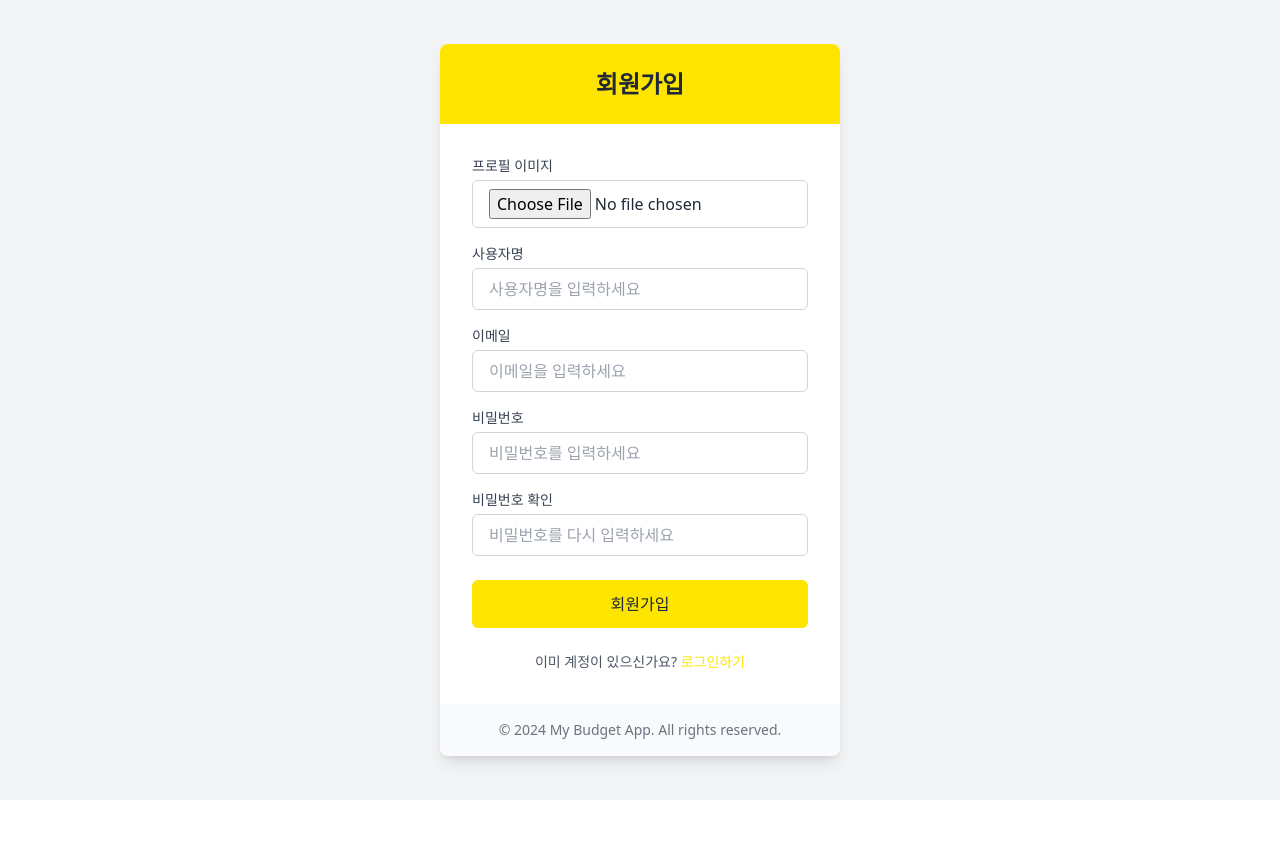
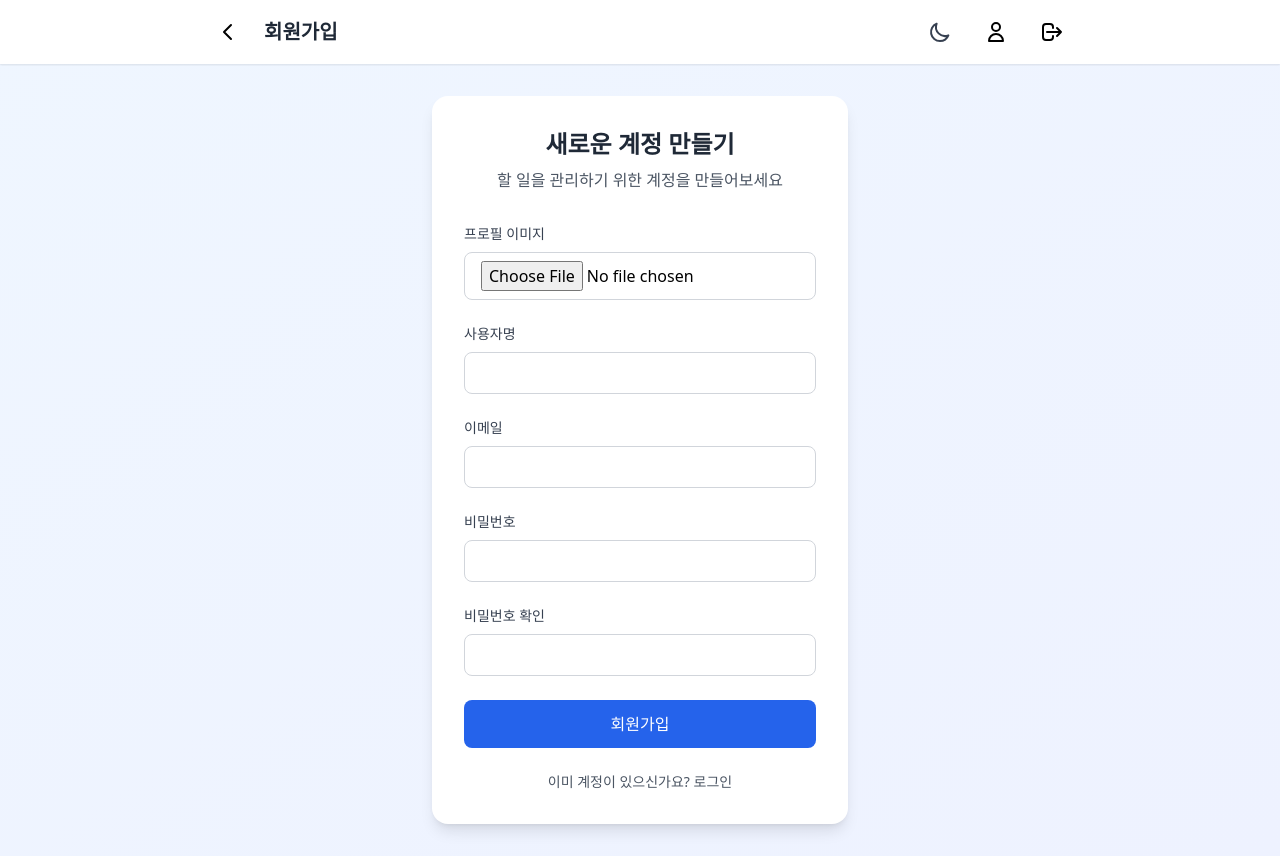
Before and after one commit to kimdonghyun-ui/my-todos-app, a Next.js app: page /register in a window 1280 px wide. Before the commit the page ends 800 px from the top, so only its background shows below. Built offline with nearby package versions, Linux system fonts and the light colour scheme; no server answers.

Commit message:
전체적으로 ui 수정 및 헤더 추가

```diff
--- /dev/null
+++ b/next.config.js
@@ -0,0 +1,6 @@
+/** @type {import('next').NextConfig} */
+const nextConfig = {
+  reactStrictMode: false,
+}
+
+module.exports = nextConfig
--- a/src/app/users/page.tsx
+++ /dev/null
@@ -1,41 +0,0 @@
-'use client';
-
-import { fetchApi } from "@/lib/fetchApi";
-import { useEffect, useMemo } from "react";
-import { useRouter } from 'next/navigation';
-
-export default function MePage() {
-	const router = useRouter();
-
-	const apiOptions: RequestInit = useMemo(
-		() => ({
-			method: "GET",
-			cache: "no-store",
-		}),
-		[],
-	);
-
-	useEffect(() => {
-		// ✅ useEffect 내부에서 async 함수를 따로 선언해서 실행
-		const fetchData = async () => {
-			const response = await fetchApi(
-				"/users",
-				apiOptions,
-				true,
-			);
-			console.log("response", response);
-		};
-
-		fetchData(); // ✅ 선언한 함수 실행
-	}, [apiOptions]);
-
-	return (
-		<div className="p-4">
-		  <h1 className="text-2xl font-bold mb-4">me 페이지</h1>
-
-		  <button onClick={() => {
-			router.push('/');
-		  }}>프로필</button>
-		</div>
-	  );
-}
--- a/src/components/LoginForm.tsx
+++ b/src/components/LoginForm.tsx
@@ -8,7 +8,7 @@ export default function LoginForm() {
   const [identifier, setIdentifier] = useState('hello@naver.com');
   const [password, setPassword] = useState('hello123');
   const { accessToken } = useAuthStore();
-  const isLoading = !!accessToken
+  const isLoading = !!accessToken;
   const { handleLogin } = useAuth();
 
   const handleSubmit = async (e: React.FormEvent) => {
@@ -17,59 +17,58 @@ export default function LoginForm() {
   };
 
   return (
-    <div className="min-h-screen flex items-center justify-center bg-gray-100">
-      <div className="w-[400px] bg-white rounded-lg shadow-lg overflow-hidden">
-        {/* 헤더 */}
-        <div className="bg-[#FEE500] p-6 flex items-center justify-center">
-          <div className="text-2xl font-bold text-gray-800">Login</div>
+    <div className="min-h-screen bg-gradient-to-br from-blue-50 to-indigo-50 dark:from-gray-900 dark:to-gray-800 transition-colors duration-200">
+      <div className="max-w-md mx-auto px-4 pt-24 pb-8">
+        <div className="bg-white dark:bg-gray-800 rounded-2xl shadow-lg p-8">
+          <div className="mb-8 text-center">
+            <h2 className="text-2xl font-bold text-gray-800 dark:text-white mb-2">환영합니다</h2>
+            <p className="text-gray-600 dark:text-gray-400">할 일을 관리하기 위해 로그인해주세요</p>
           </div>
 
-        {/* 로그인 폼 */}
-        <div className="p-8">
           <form onSubmit={handleSubmit} className="space-y-6">
-            <div className="space-y-4">
             <div>
-                <label htmlFor="identifier" className="block text-sm font-medium text-gray-700 mb-1">
-                  이메일 또는 사용자명
+              <label htmlFor="identifier" className="block text-sm font-medium text-gray-700 dark:text-gray-300 mb-2">
+                이메일
               </label>
               <input
+                type="email"
                 id="identifier"
-                  name="identifier"
-                  type="text"
-                  required
-                  className="w-full px-4 py-2 border border-gray-300 rounded-md focus:outline-none focus:ring-2 focus:ring-[#FEE500] focus:border-transparent text-gray-800"
-                  placeholder="이메일 또는 사용자명을 입력하세요"
                 value={identifier}
                 onChange={(e) => setIdentifier(e.target.value)}
+                className="w-full px-4 py-2 rounded-lg border border-gray-300 dark:border-gray-600
+                         focus:ring-2 focus:ring-blue-500 focus:border-transparent
+                         dark:bg-gray-700 dark:text-white"
+                required
               />
             </div>
+
             <div>
-                <label htmlFor="password" className="block text-sm font-medium text-gray-700 mb-1">
+              <label htmlFor="password" className="block text-sm font-medium text-gray-700 dark:text-gray-300 mb-2">
                 비밀번호
               </label>
               <input
+                type="password"
                 id="password"
-                  name="password"
-                  type="password"
-                  required
-                  className="w-full px-4 py-2 border border-gray-300 rounded-md focus:outline-none focus:ring-2 focus:ring-[#FEE500] focus:border-transparent text-gray-800"
-                  placeholder="비밀번호를 입력하세요"
                 value={password}
                 onChange={(e) => setPassword(e.target.value)}
+                className="w-full px-4 py-2 rounded-lg border border-gray-300 dark:border-gray-600
+                         focus:ring-2 focus:ring-blue-500 focus:border-transparent
+                         dark:bg-gray-700 dark:text-white"
+                required
               />
             </div>
-            </div>
-
-
 
             <button
               type="submit"
               disabled={isLoading}
-              className="w-full py-3 px-4 bg-[#FEE500] text-gray-800 font-medium rounded-md hover:bg-[#FDD800] focus:outline-none focus:ring-2 focus:ring-offset-2 focus:ring-[#FEE500] disabled:opacity-50 disabled:cursor-not-allowed transition-colors duration-200"
+              className="w-full py-3 px-4 bg-blue-600 text-white font-medium rounded-lg
+                       hover:bg-blue-700 focus:outline-none focus:ring-2 focus:ring-offset-2
+                       focus:ring-blue-500 disabled:opacity-50 disabled:cursor-not-allowed
+                       transition-colors duration-200"
             >
               {isLoading ? (
                 <div className="flex items-center justify-center">
-                  <div className="w-5 h-5 border-2 border-gray-800 border-t-transparent rounded-full animate-spin mr-2"></div>
+                  <div className="w-5 h-5 border-2 border-white border-t-transparent rounded-full animate-spin mr-2"></div>
                   로그인 중...
                 </div>
               ) : (
@@ -77,21 +76,12 @@ export default function LoginForm() {
               )}
             </button>
 
-            <div className="text-center text-sm text-gray-600">
-              <a href="/register" className="hover:text-[#FEE500] transition-colors duration-200">
+            <div className="text-center text-sm text-gray-600 dark:text-gray-400">
+              <a href="/register" className="hover:text-blue-600 dark:hover:text-blue-400 transition-colors duration-200">
                 회원가입
               </a>
-              {/* <span className="mx-2">|</span>
-              <a href="/forgot-password" className="hover:text-[#FEE500] transition-colors duration-200">
-                비밀번호 찾기
-              </a> */}
             </div>
           </form>
-        </div>
-
-        {/* 푸터 */}
-        <div className="bg-gray-50 p-4 text-center text-sm text-gray-500">
-          © 2024 My Budget App. All rights reserved.
         </div>
       </div>
     </div>
--- a/src/components/RegisterForm.tsx
+++ b/src/components/RegisterForm.tsx
@@ -5,13 +5,16 @@ import { useRouter } from 'next/navigation';
 // import { useAuthStore } from '@/store/authStore';
 import { useAuth } from '@/hooks/useAuth';
 import { handleFileUpload } from "@/utils/fileUpload";
+import Header from '@/components/layout/Header';
 
 export default function RegisterForm() {
   const [profileImage, setProfileImage] = useState<string>("");
-  const [username, setUsername] = useState('');
-  const [email, setEmail] = useState('');
-  const [password, setPassword] = useState('');
-  const [confirmPassword, setConfirmPassword] = useState('');
+  const [formData, setFormData] = useState({
+    username: '',
+    email: '',
+    password: '',
+    passwordConfirm: '',
+  });
   const [error, setError] = useState<string | null>(null);
   const [isLoading, setIsLoading] = useState(false);
   const router = useRouter();
@@ -21,14 +24,19 @@ export default function RegisterForm() {
     e.preventDefault();
     setError(null);
 
-    if (password !== confirmPassword) {
+    if (formData.password !== formData.passwordConfirm) {
       setError('비밀번호가 일치하지 않습니다.');
       return;
     }
 
     try {
       setIsLoading(true);
-      await handleRegister({ username, email, password, profileImage });
+      await handleRegister({
+        username: formData.username,
+        email: formData.email,
+        password: formData.password,
+        profileImage,
+      });
       router.push('/login');
     } catch (err) {
       setError(err instanceof Error ? err.message : '회원가입에 실패했습니다.');
@@ -36,7 +44,6 @@ export default function RegisterForm() {
       setIsLoading(false);
     }
   };
-
 
 	// ✅ 파일 선택 핸들러
 	const handleFileChange = async (
@@ -54,23 +61,19 @@ export default function RegisterForm() {
 		}
 	};
 
-
-
   return (
-    <div className="min-h-screen flex items-center justify-center bg-gray-100">
-      <div className="w-[400px] bg-white rounded-lg shadow-lg overflow-hidden">
-        {/* 헤더 */}
-        <div className="bg-[#FEE500] p-6 flex items-center justify-center">
-          <div className="text-2xl font-bold text-gray-800">회원가입</div>
+    <div className="min-h-screen bg-gradient-to-br from-blue-50 to-indigo-50 dark:from-gray-900 dark:to-gray-800 transition-colors duration-200">
+      <Header title="회원가입" showBackButton />
+      <div className="max-w-md mx-auto px-4 pt-24 pb-8">
+        <div className="bg-white dark:bg-gray-800 rounded-2xl shadow-lg p-8">
+          <div className="mb-8 text-center">
+            <h2 className="text-2xl font-bold text-gray-800 dark:text-white mb-2">새로운 계정 만들기</h2>
+            <p className="text-gray-600 dark:text-gray-400">할 일을 관리하기 위한 계정을 만들어보세요</p>
           </div>
 
-        {/* 회원가입 폼 */}
-        <div className="p-8">
           <form onSubmit={handleSubmit} className="space-y-6">
-            <div className="space-y-4">
-
             <div>
-                <label htmlFor="profileImage" className="block text-sm font-medium text-gray-700 mb-1">
+              <label htmlFor="profileImage" className="block text-sm font-medium text-gray-700 dark:text-gray-300 mb-2">
                 프로필 이미지
               </label>
               <input
@@ -80,77 +83,78 @@ export default function RegisterForm() {
                 accept="image/*"
                 onChange={handleFileChange}
                 required
-                  className="w-full px-4 py-2 border border-gray-300 rounded-md focus:outline-none focus:ring-2 focus:ring-[#FEE500] focus:border-transparent text-gray-800"
+                className="w-full px-4 py-2 rounded-lg border border-gray-300 dark:border-gray-600
+                         focus:ring-2 focus:ring-blue-500 focus:border-transparent
+                         dark:bg-gray-700 dark:text-white"
               />
             </div>
 
-
-
-
             <div>
-                <label htmlFor="username" className="block text-sm font-medium text-gray-700 mb-1">
+              <label htmlFor="username" className="block text-sm font-medium text-gray-700 dark:text-gray-300 mb-2">
                 사용자명
               </label>
               <input
+                type="text"
                 id="username"
-                  name="username"
-                  type="text"
+                value={formData.username}
+                onChange={(e) => setFormData({ ...formData, username: e.target.value })}
+                className="w-full px-4 py-2 rounded-lg border border-gray-300 dark:border-gray-600
+                         focus:ring-2 focus:ring-blue-500 focus:border-transparent
+                         dark:bg-gray-700 dark:text-white"
                 required
-                  className="w-full px-4 py-2 border border-gray-300 rounded-md focus:outline-none focus:ring-2 focus:ring-[#FEE500] focus:border-transparent text-gray-800"
-                  placeholder="사용자명을 입력하세요"
-                  value={username}
-                  onChange={(e) => setUsername(e.target.value)}
               />
             </div>
+
             <div>
-                <label htmlFor="email" className="block text-sm font-medium text-gray-700 mb-1">
+              <label htmlFor="email" className="block text-sm font-medium text-gray-700 dark:text-gray-300 mb-2">
                 이메일
               </label>
               <input
+                type="email"
                 id="email"
-                  name="email"
-                  type="email"
+                value={formData.email}
+                onChange={(e) => setFormData({ ...formData, email: e.target.value })}
+                className="w-full px-4 py-2 rounded-lg border border-gray-300 dark:border-gray-600
+                         focus:ring-2 focus:ring-blue-500 focus:border-transparent
+                         dark:bg-gray-700 dark:text-white"
                 required
-                  className="w-full px-4 py-2 border border-gray-300 rounded-md focus:outline-none focus:ring-2 focus:ring-[#FEE500] focus:border-transparent text-gray-800"
-                  placeholder="이메일을 입력하세요"
-                  value={email}
-                  onChange={(e) => setEmail(e.target.value)}
               />
             </div>
+
             <div>
-                <label htmlFor="password" className="block text-sm font-medium text-gray-700 mb-1">
+              <label htmlFor="password" className="block text-sm font-medium text-gray-700 dark:text-gray-300 mb-2">
                 비밀번호
               </label>
               <input
+                type="password"
                 id="password"
-                  name="password"
-                  type="password"
+                value={formData.password}
+                onChange={(e) => setFormData({ ...formData, password: e.target.value })}
+                className="w-full px-4 py-2 rounded-lg border border-gray-300 dark:border-gray-600
+                         focus:ring-2 focus:ring-blue-500 focus:border-transparent
+                         dark:bg-gray-700 dark:text-white"
                 required
-                  className="w-full px-4 py-2 border border-gray-300 rounded-md focus:outline-none focus:ring-2 focus:ring-[#FEE500] focus:border-transparent text-gray-800"
-                  placeholder="비밀번호를 입력하세요"
-                  value={password}
-                  onChange={(e) => setPassword(e.target.value)}
               />
             </div>
+
             <div>
-                <label htmlFor="confirmPassword" className="block text-sm font-medium text-gray-700 mb-1">
+              <label htmlFor="passwordConfirm" className="block text-sm font-medium text-gray-700 dark:text-gray-300 mb-2">
                 비밀번호 확인
               </label>
               <input
-                  id="confirmPassword"
-                  name="confirmPassword"
                 type="password"
+                id="passwordConfirm"
+                value={formData.passwordConfirm}
+                onChange={(e) => setFormData({ ...formData, passwordConfirm: e.target.value })}
+                className="w-full px-4 py-2 rounded-lg border border-gray-300 dark:border-gray-600
+                         focus:ring-2 focus:ring-blue-500 focus:border-transparent
+                         dark:bg-gray-700 dark:text-white"
                 required
-                  className="w-full px-4 py-2 border border-gray-300 rounded-md focus:outline-none focus:ring-2 focus:ring-[#FEE500] focus:border-transparent text-gray-800"
-                  placeholder="비밀번호를 다시 입력하세요"
-                  value={confirmPassword}
-                  onChange={(e) => setConfirmPassword(e.target.value)}
               />
-              </div>
             </div>
 
             {error && (
-              <div className="text-red-500 text-sm text-center bg-red-50 p-2 rounded-md">
+              <div className="text-red-500 text-sm text-center bg-red-50 dark:bg-red-900/20 p-3 rounded-lg">
                 {error}
               </div>
             )}
@@ -158,7 +162,9 @@ export default function RegisterForm() {
             <button
               type="submit"
               disabled={isLoading}
-              className="w-full py-3 px-4 bg-[#FEE500] text-gray-800 font-medium rounded-md hover:bg-[#FDD800] focus:outline-none focus:ring-2 focus:ring-offset-2 focus:ring-[#FEE500] disabled:opacity-50 disabled:cursor-not-allowed transition-colors duration-200"
+              className="w-full py-3 px-4 bg-blue-600 text-white font-medium rounded-lg
+                       hover:bg-blue-700 focus:outline-none focus:ring-2 focus:ring-offset-2
+                       focus:ring-blue-500 transition-colors duration-200"
             >
               {isLoading ? (
                 <div className="flex items-center justify-center">
@@ -170,18 +176,13 @@ export default function RegisterForm() {
               )}
             </button>
 
-            <div className="text-center text-sm text-gray-600">
+            <div className="text-center text-sm text-gray-600 dark:text-gray-400">
               이미 계정이 있으신가요?{' '}
-              <a href="/login" className="text-[#FEE500] hover:text-[#FDD800] transition-colors duration-200">
-                로그인하기
+              <a href="/login" className="hover:text-blue-600 dark:hover:text-blue-400 transition-colors duration-200">
+                로그인
               </a>
             </div>
           </form>
-        </div>
-
-        {/* 푸터 */}
-        <div className="bg-gray-50 p-4 text-center text-sm text-gray-500">
-          © 2024 My Budget App. All rights reserved.
         </div>
       </div>
     </div>
--- a/src/components/layout/ClientLayout.tsx
+++ b/src/components/layout/ClientLayout.tsx
@@ -7,6 +7,8 @@ import { protectedRoutes } from "@/lib/constants/auth";
 import { isProtectedRoute } from "@/utils/utils";
 import { useAuthStatus } from '@/hooks/useAuthStatus';
 import { performLogout } from "@/lib/auth";
+import { useThemeStore } from "@/store/themeStore";
+import Header from "./Header";
 
 export default function ClientLayout({
   children,
@@ -17,9 +19,20 @@ export default function ClientLayout({
     const router = useRouter();
     const pathname = usePathname();
     const user = useAuthStore((state) => state.user);
+    const isDarkMode = useThemeStore((state) => state.isDarkMode);
+
+  const { isInitialized } = useAuthStatus();
+
+  useEffect(() => {
+    if (isDarkMode) {
+      document.documentElement.classList.add('dark');
+    } else {
+      document.documentElement.classList.remove('dark');
+    }
+  }, [isDarkMode]);
 
 
-  const { isInitialized } = useAuthStatus();
+
   useEffect(() => {
     if (!isInitialized) return; // ✅ 초기화 안됐으면 무시
 
@@ -44,8 +57,11 @@ export default function ClientLayout({
     );
   }
 
+  // 로그인 페이지에서는 헤더를 표시하지 않음
+  const showHeader = pathname !== '/login';
 
   return <>
+  {showHeader && <Header showBackButton />}
   {/* <span className="text-sm">안녕하세요, {user?.username ?? "게스트"}님</span> */}
   {children}
   </>;
--- /dev/null
+++ b/src/components/layout/Header.tsx
@@ -0,0 +1,65 @@
+'use client';
+
+import { useRouter } from 'next/navigation';
+import { performLogout } from '@/lib/auth';
+import { useAuthStore } from '@/store/authStore';
+import { useThemeStore } from '@/store/themeStore';
+import DarkModeToggle from '../DarkModeToggle';
+
+interface HeaderProps {
+  showBackButton?: boolean;
+  title?: string;
+}
+
+export default function Header({ showBackButton = false, title = 'My Todo List' }: HeaderProps) {
+  const router = useRouter();
+  const user = useAuthStore((state) => state.user);
+  const { isDarkMode, toggleDarkMode } = useThemeStore();
+
+  const handleLogout = async () => {
+    await performLogout();
+    router.push('/login');
+  };
+
+  return (
+    <header className="fixed top-0 left-0 right-0 bg-white dark:bg-gray-800 shadow-sm z-50">
+      <div className="max-w-4xl mx-auto px-4 h-16 flex items-center justify-between">
+        <div className="flex items-center gap-4">
+          {showBackButton && (
+            <button
+              onClick={() => router.back()}
+              className="p-2 hover:bg-gray-100 dark:hover:bg-gray-700 rounded-full transition-colors"
+            >
+              <svg className="w-6 h-6" fill="none" viewBox="0 0 24 24" stroke="currentColor">
+                <path strokeLinecap="round" strokeLinejoin="round" strokeWidth={2} d="M15 19l-7-7 7-7" />
+              </svg>
+            </button>
+          )}
+          <h1 className="text-xl font-semibold text-gray-800 dark:text-white">{title}</h1>
+        </div>
+
+        <div className="flex items-center gap-4">
+          <DarkModeToggle />
+          <button
+            onClick={() => router.push('/profile')}
+            className="p-2 hover:bg-gray-100 dark:hover:bg-gray-700 rounded-full transition-colors"
+            title="프로필"
+          >
+            <svg className="w-6 h-6" fill="none" viewBox="0 0 24 24" stroke="currentColor">
+              <path strokeLinecap="round" strokeLinejoin="round" strokeWidth={2} d="M16 7a4 4 0 11-8 0 4 4 0 018 0zM12 14a7 7 0 00-7 7h14a7 7 0 00-7-7z" />
+            </svg>
+          </button>
+          <button
+            onClick={handleLogout}
+            className="p-2 hover:bg-gray-100 dark:hover:bg-gray-700 rounded-full transition-colors"
+            title="로그아웃"
+          >
+            <svg className="w-6 h-6" fill="none" viewBox="0 0 24 24" stroke="currentColor">
+              <path strokeLinecap="round" strokeLinejoin="round" strokeWidth={2} d="M17 16l4-4m0 0l-4-4m4 4H7m6 4v1a3 3 0 01-3 3H6a3 3 0 01-3-3V7a3 3 0 013-3h4a3 3 0 013 3v1" />
+            </svg>
+          </button>
+        </div>
+      </div>
+    </header>
+  );
+}
--- a/src/hooks/useAuth.ts
+++ b/src/hooks/useAuth.ts
@@ -45,7 +45,7 @@ export function useAuth(): UseAuthReturn {
             console.warn("accessToken 쿠키 설정 실패");
         }
         alert("로그인 성공");
-        router.push("/");
+        router.replace("/");
 
     } catch (error) {
       console.error("Login failed:", error);
--- a/src/utils/fileUpload.ts
+++ b/src/utils/fileUpload.ts
@@ -25,7 +25,7 @@ export function handleFileUpload(
 			</svg>
 		  `;
 
-				console.log("SVG 코드:", svgString);
+				// console.log("SVG 코드:", svgString);
 				resolve(svgString); // ✅ 비동기 작업 완료 후 svgString 반환
 			};
 
```
Also changed, not shown: src/app/aa.tsx (deleted, +0 -115 lines), src/app/page.tsx (+12 -15 lines), src/components/ProfileContent.tsx (+37 -40 lines). Lines whose indentation alone changed are shown as unchanged.
